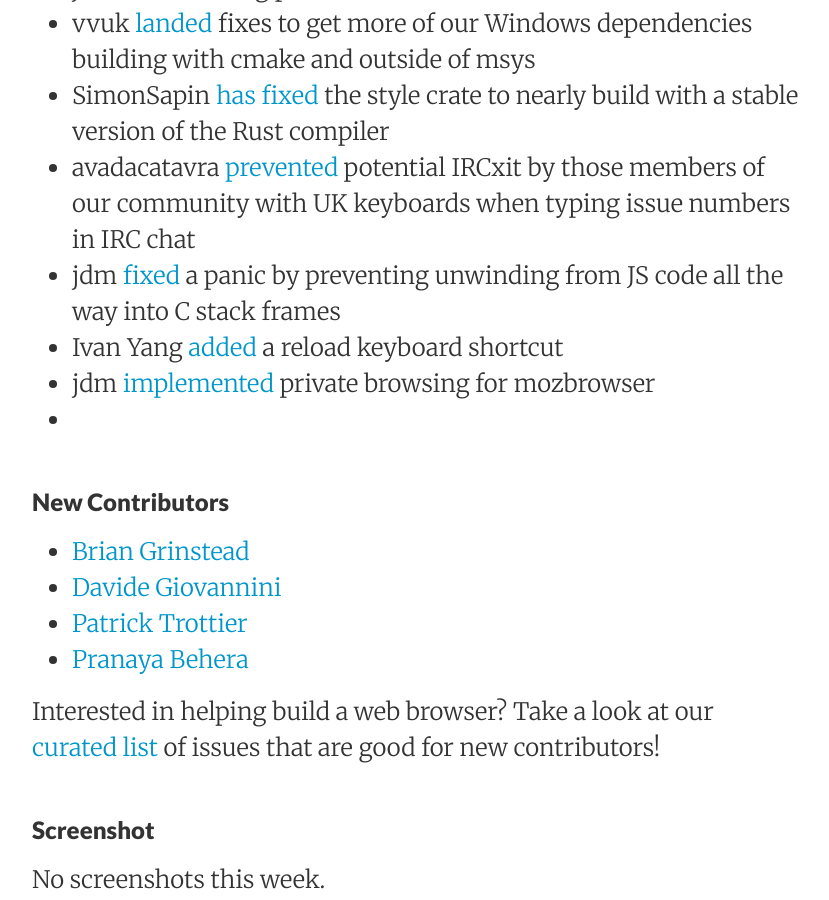
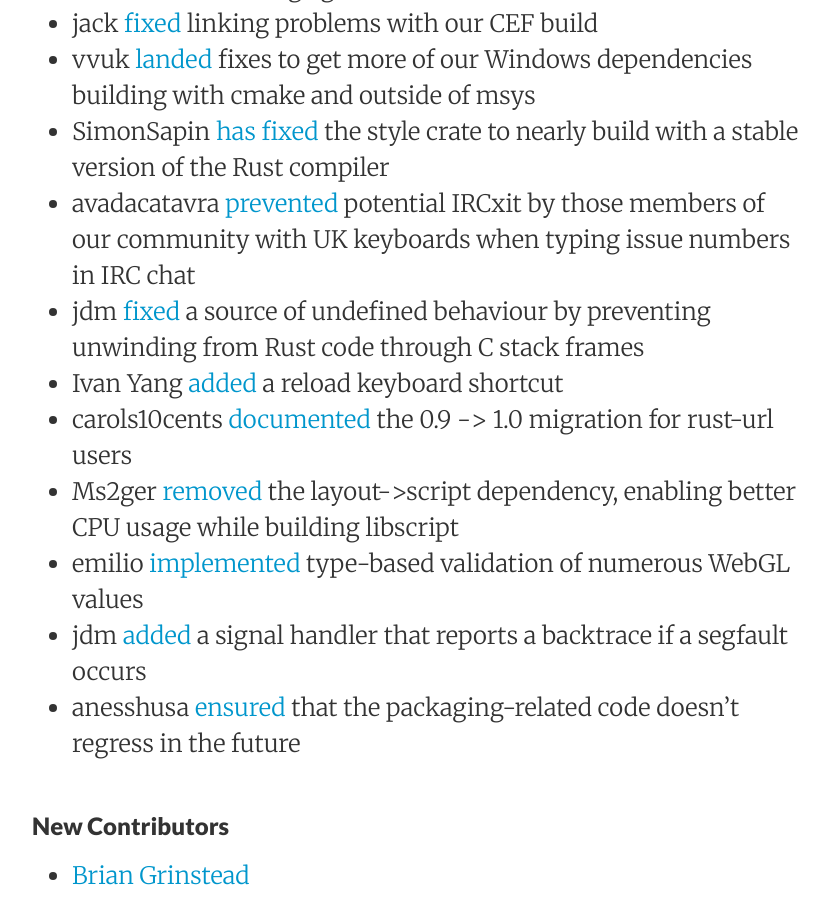
Before and after one commit to servo/blog.servo.org, a Jekyll site: the page built from _posts/2016-06-27-twis-69.md, in a window 1280 px wide and 900 px high, scrolled down 1439 px. Shown: the whole window, without its empty margins (224-1053 px from the left). Built offline with Jekyll 4.4.1, drawn with Linux system fonts in a browser that asks for light colours; some of the changed text lies outside the part shown.

Commit message:
More notable things.

```diff
--- a/_posts/2016-06-27-twis-69.md
+++ b/_posts/2016-06-27-twis-69.md
@@ -29,11 +29,13 @@
  - vvuk [landed](https://github.com/servo/libexpat/pull/16) fixes to get more of our Windows dependencies building with cmake and outside of msys
  - SimonSapin [has fixed](https://github.com/servo/servo/pull/11816) the style crate to nearly build with a stable version of the Rust compiler
  - avadacatavra [prevented](https://github.com/servo/crowbot/pull/52) potential IRCxit by those members of our community with UK keyboards when typing issue numbers in IRC chat
- - jdm [fixed](https://github.com/servo/servo/pull/11803) a panic by preventing unwinding from JS code all the way into C stack frames
+ - jdm [fixed](https://github.com/servo/servo/pull/11803) a source of undefined behaviour by preventing unwinding from Rust code through C stack frames
  - Ivan Yang [added](https://github.com/servo/servo/pull/11735) a reload keyboard shortcut
- - jdm [implemented](https://github.com/servo/servo/pull/11544) private browsing for mozbrowser
- -
-
+ - carols10cents [documented](https://github.com/servo/rust-url/pull/205) the 0.9 -> 1.0 migration for rust-url users
+ - Ms2ger [removed](https://github.com/servo/servo/pull/11804) the layout->script dependency, enabling better CPU usage while building libscript
+- emilio [implemented](https://github.com/servo/servo/pull/11724) type-based validation of numerous WebGL values
+- jdm [added](https://github.com/servo/servo/pull/11530) a signal handler that reports a backtrace if a segfault occurs
+- anesshusa [ensured](https://github.com/servo/saltfs/pull/386) that the packaging-related code doesn't regress in the future
 
 ### New Contributors
 
```
Also changed, not shown: other parts of _posts/2016-06-27-twis-69.md (+1 -1 lines).
